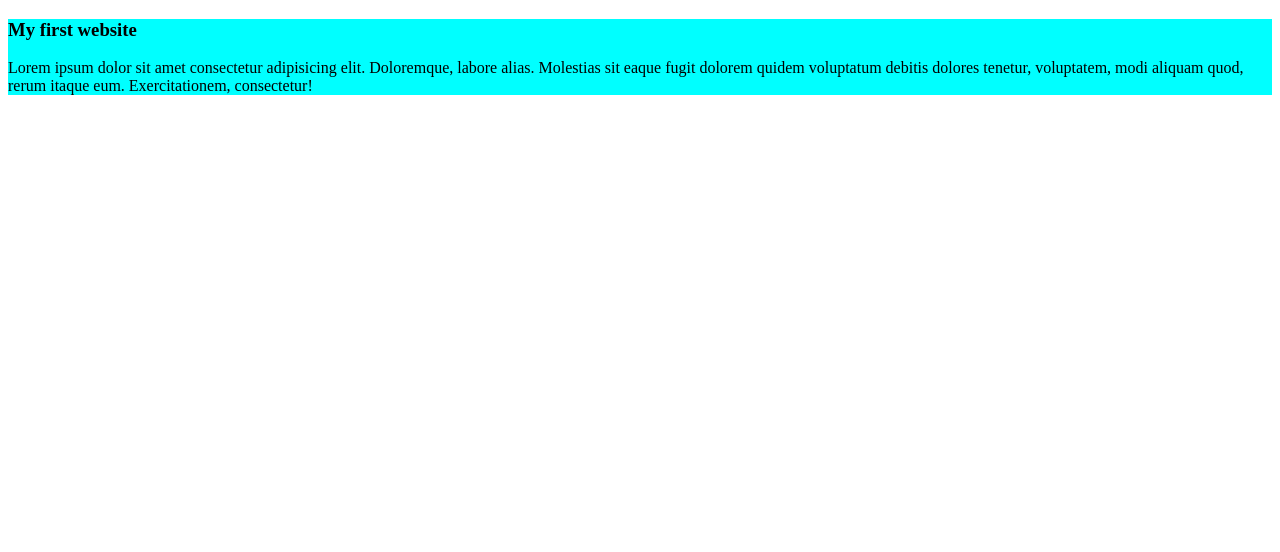
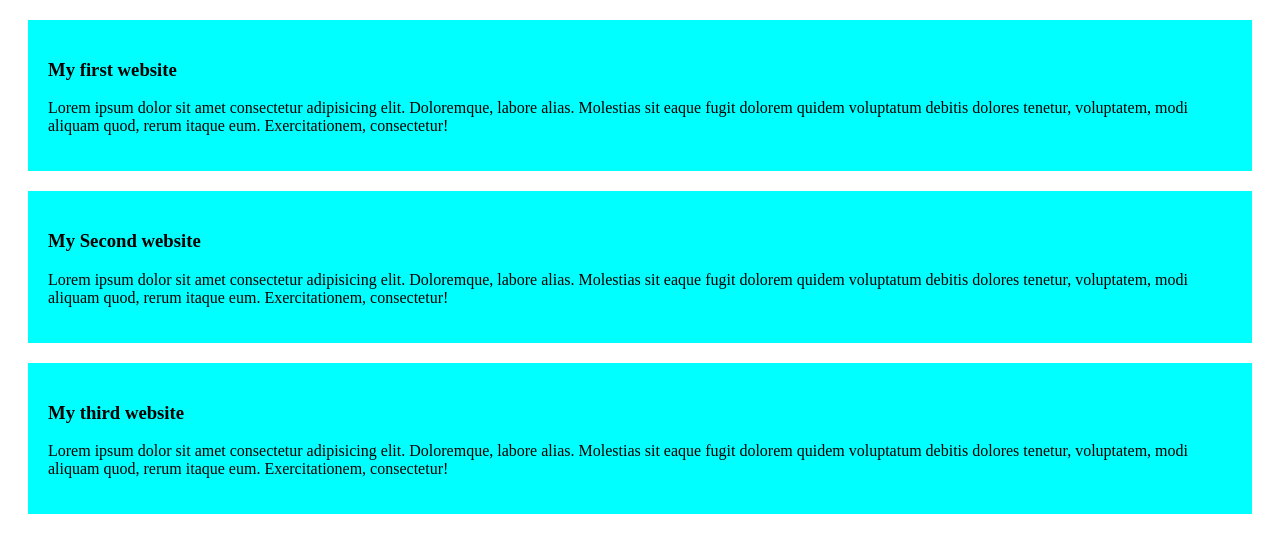
Before and after one commit to binrezat/my-simple-website, a plain HTML site: page index.html in a window 1280 px wide. Drawn offline with Linux system fonts and the light colour scheme.

Commit message:
added the second and thrid blog

```diff
--- a/index.html
+++ b/index.html
@@ -14,5 +14,19 @@
 
         <p>Lorem ipsum dolor sit amet consectetur adipisicing elit. Doloremque, labore alias. Molestias sit eaque fugit dolorem quidem voluptatum debitis dolores tenetur, voluptatem, modi aliquam quod, rerum itaque eum. Exercitationem, consectetur!</p>
     </div>
+    <div>
+        <h3>My Second website
+
+        </h3>
+
+        <p>Lorem ipsum dolor sit amet consectetur adipisicing elit. Doloremque, labore alias. Molestias sit eaque fugit dolorem quidem voluptatum debitis dolores tenetur, voluptatem, modi aliquam quod, rerum itaque eum. Exercitationem, consectetur!</p>
+    </div>
+    <div>
+        <h3>My third website
+
+        </h3>
+
+        <p>Lorem ipsum dolor sit amet consectetur adipisicing elit. Doloremque, labore alias. Molestias sit eaque fugit dolorem quidem voluptatum debitis dolores tenetur, voluptatem, modi aliquam quod, rerum itaque eum. Exercitationem, consectetur!</p>
+    </div>
 </body>
 </html>
--- a/styles/style.css
+++ b/styles/style.css
@@ -1,4 +1,5 @@
 div{
     background-color: aqua;
-
+    margin: 20px;
+    padding: 20px;
 }
```
